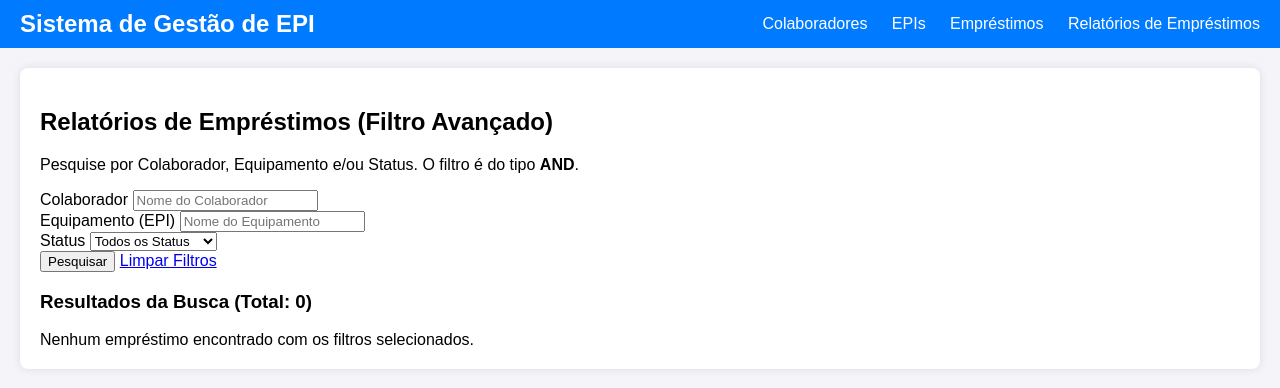
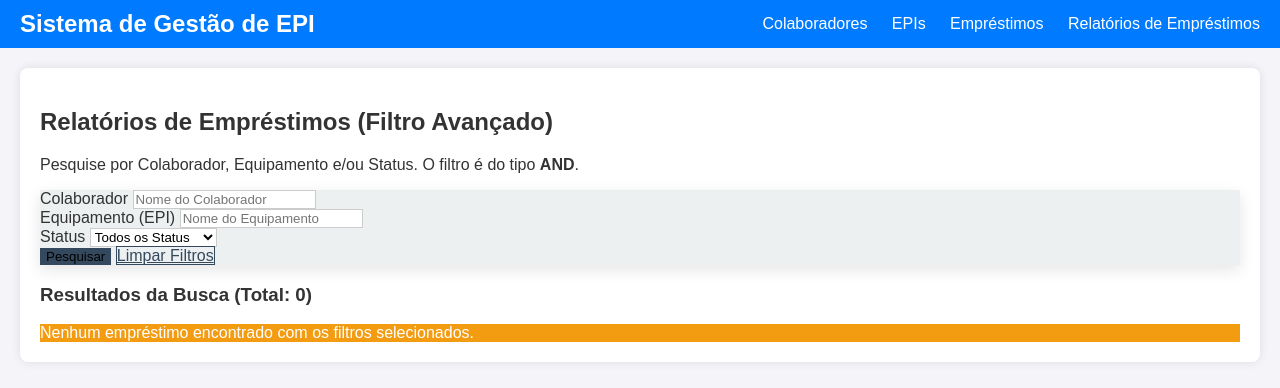
Before and after one commit to JoaoGo456/projeto_construtora, a Django app: template projeto_epi/app_gestao/templates/app_gestao/emprestimos/emprestimo_relatorio.html in a window 1280 px wide. Shown: the top 388 px of the page. Run offline with Django 3.2, Linux system fonts and the light colour scheme; the template is opened without the code that fills it, so the values that code supplies are empty.

Commit message:
Versão final

```diff
--- a/projeto_epi/app_gestao/templates/app_gestao/base/base.html
+++ b/projeto_epi/app_gestao/templates/app_gestao/base/base.html
@@ -5,8 +5,14 @@
 <head>
     <meta charset="UTF-8">
     <title>{% block title %}Gestão de EPI{% endblock %}</title>
+    <link rel="stylesheet" href="{% static 'app_gestao/css/style.css' %}">
+    <link rel="stylesheet" href="{% static 'app_gestao/css/style.css' %}">
+    <link href="cdn.jsdelivr.net" rel="stylesheet" integrity="sha384-QWTKZyjpPEjISv5WaRU9OFeRpok6YctnYmDr5pNlyT2bRjXh0JMhjY6hW+ALEwIH" crossorigin="anonymous">
+    <link rel="stylesheet" href="cdn.jsdelivr.net">
+    {% block extra_head %}
 
-    <link rel="stylesheet" href="{% static 'app_gestao/css/style.css' %}">
+    {% endblock %}
+
 </head>
 
 <body>
--- a/projeto_epi/app_gestao/templates/app_gestao/emprestimos/emprestimo_relatorio.html
+++ b/projeto_epi/app_gestao/templates/app_gestao/emprestimos/emprestimo_relatorio.html
@@ -1,15 +1,131 @@
 {% extends 'app_gestao/base/base.html' %}
 {% load static %}
+{% block extra_head %}
+<style>
+    /* CSS para um visual Flat e menos 'Bootstrap padrão' */
+
+    :root {
+        --flat-blue: #34495e;
+        /* Cor primária plana (Dark Blue) */
+        --flat-green: #2ecc71;
+        /* Cor de sucesso plana */
+        --flat-red: #e74c3c;
+        /* Cor de erro plana */
+        --flat-gray: #ecf0f1;
+        /* Fundo claro plano */
+        --text-color: #333;
+    }
+
+    /* Estilo do Card/Fundo do Formulário */
+    .card.bg-light {
+        background-color: var(--flat-gray) !important;
+        border: none !important;
+        /* Remove a borda padrão */
+        box-shadow: 0 5px 15px rgba(0, 0, 0, 0.1);
+        /* Sombra mais pronunciada */
+        border-radius: 0px !important;
+        /* Cantos quadrados */
+    }
+
+    h2,
+    h3,
+    p,
+    label {
+        color: var(--text-color) !important;
+    }
+
+    /* Estilo dos Campos de Input e Select (Quadradados e Flat) */
+    .form-control,
+    .form-select {
+        border-radius: 0px !important;
+        /* Cantos quadrados */
+        border: 1px solid #ccc;
+        box-shadow: none !important;
+        /* Remove qualquer sombra interna */
+        background-color: #fff;
+    }
+
+    .form-control:focus,
+    .form-select:focus {
+        border-color: var(--flat-blue) !important;
+        /* Borda azul ao focar */
+    }
+
+    /* Estilo dos Botões (Flat) */
+    .btn {
+        border-radius: 0px !important;
+        /* Cantos quadrados */
+        border: none !important;
+        box-shadow: none !important;
+        transition: background-color 0.3s ease;
+    }
+
+    .btn-primary {
+        background-color: var(--flat-blue) !important;
+    }
+
+    .btn-primary:hover {
+        background-color: #2c3e50 !important;
+        /* Um tom mais escuro no hover */
+    }
+
+    .btn-outline-secondary {
+        color: var(--flat-blue) !important;
+        background-color: transparent !important;
+        border: 1px solid var(--flat-blue) !important;
+    }
+
+    .btn-outline-secondary:hover {
+        background-color: var(--flat-blue) !important;
+        color: #fff !important;
+    }
+
+    /* Estilo da Tabela e Badges */
+    .table {
+        border-radius: 0px !important;
+    }
+
+    .alert-warning {
+        border-radius: 0px !important;
+        background-color: #f39c12 !important;
+        /* Laranja flat */
+        color: #fff !important;
+        border: none;
+    }
+
+    .badge.bg-success {
+        background-color: var(--flat-green) !important;
+    }
+
+    .badge.bg-danger {
+        background-color: var(--flat-red) !important;
+    }
+
+    .badge.bg-secondary {
+        background-color: #95a5a6 !important;
+    }
+
+    .badge.bg-warning {
+        background-color: #f1c40f !important;
+    }
+</style>
+{% endblock %}
 {% block content %}
+<!-- ... seu HTML que você forneceu anteriormente ... -->
 <div class="container mt-4">
-    <h2>Relatórios de Empréstimos (Filtro Avançado)</h2>
+    <!-- Títulos e parágrafo estilizados pelo CSS base/bootstrap -->
+    <h2 class="titulo-h2">Relatórios de Empréstimos (Filtro Avançado)</h2>
     <p>Pesquise por Colaborador, Equipamento e/ou Status. O filtro é do tipo <strong>AND</strong>.</p>
 
+    <!-- O 'card' envolve o formulário com um visual de caixa e fundo claro -->
     <div class="card p-3 mb-4 bg-light">
+        <!-- O 'row g-3' inicia o sistema de grid do Bootstrap -->
         <form method="GET" action="{% url 'emprestimo_relatorio' %}" class="row g-3">
 
+            <!-- Colunas para layout responsivo em desktops (md) -->
             <div class="col-md-4">
                 <label for="id_colaborador_filtro" class="form-label">Colaborador</label>
+                <!-- 'form-control' aplica o estilo padrão de input do Bootstrap -->
                 <input type="text" class="form-control" id="id_colaborador_filtro" name="colaborador_filtro"
                     value="{{ colaborador_filtro|default:'' }}" placeholder="Nome do Colaborador">
             </div>
@@ -22,6 +138,7 @@
 
             <div class="col-md-4">
                 <label for="id_status_filtro" class="form-label">Status</label>
+                <!-- 'form-select' aplica o estilo padrão para selects -->
                 <select id="id_status_filtro" name="status_filtro" class="form-select">
                     <option value="">Todos os Status</option>
 
@@ -33,7 +150,9 @@
                 </select>
             </div>
 
+            <!-- Coluna para os botões -->
             <div class="col-12 mt-3">
+                <!-- 'btn' e 'btn-primary' definem os botões estilizados -->
                 <button type="submit" class="btn btn-primary">
                     <i class="bi bi-search"></i> Pesquisar
                 </button>
@@ -45,7 +164,9 @@
     <h3>Resultados da Busca (Total: {{ emprestimos|length }})</h3>
 
     {% if emprestimos %}
+    <!-- 'table-responsive' garante que a tabela role horizontalmente em telas pequenas -->
     <div class="table-responsive">
+        <!-- 'table-striped' e 'table-hover' adicionam estilos de zebra e hover -->
         <table class="table table-striped table-hover">
             <thead>
                 <tr>
@@ -69,6 +190,7 @@
                     <td>{{ emprestimo.data_emprestimo|date:"d/m/Y" }}</td>
                     <td>{{ emprestimo.data_devolucao_prevista|date:"d/m/Y" }}</td>
                     <td>
+                        <!-- 'badge' e 'bg-*' criam os indicadores de status coloridos -->
                         <span
                             class="badge
                             {% if emprestimo.status == 'ativo' %}bg-success{% elif emprestimo.status == 'atrasado' %}bg-danger{% elif emprestimo.status == 'devolvido' %}bg-secondary{% else %}bg-warning{% endif %}">
@@ -86,6 +208,7 @@
         </table>
     </div>
     {% else %}
+    <!-- 'alert' cria a caixa de mensagem de aviso -->
     <div class="alert alert-warning">
         Nenhum empréstimo encontrado com os filtros selecionados.
     </div>
```
Also changed, not shown: projeto_epi/app_gestao/static/app_gestao/css/custom.css (added, +37 -0 lines).
